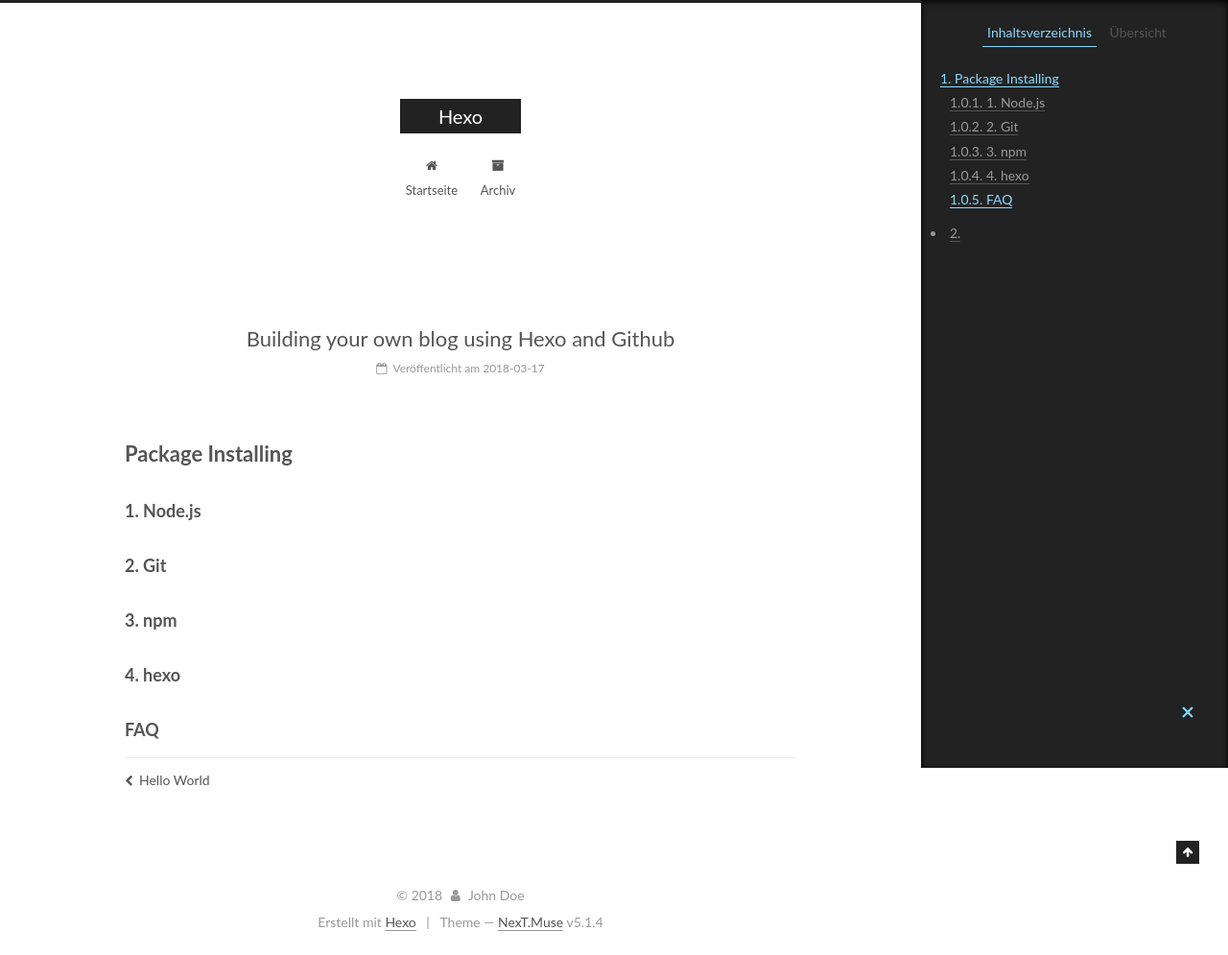
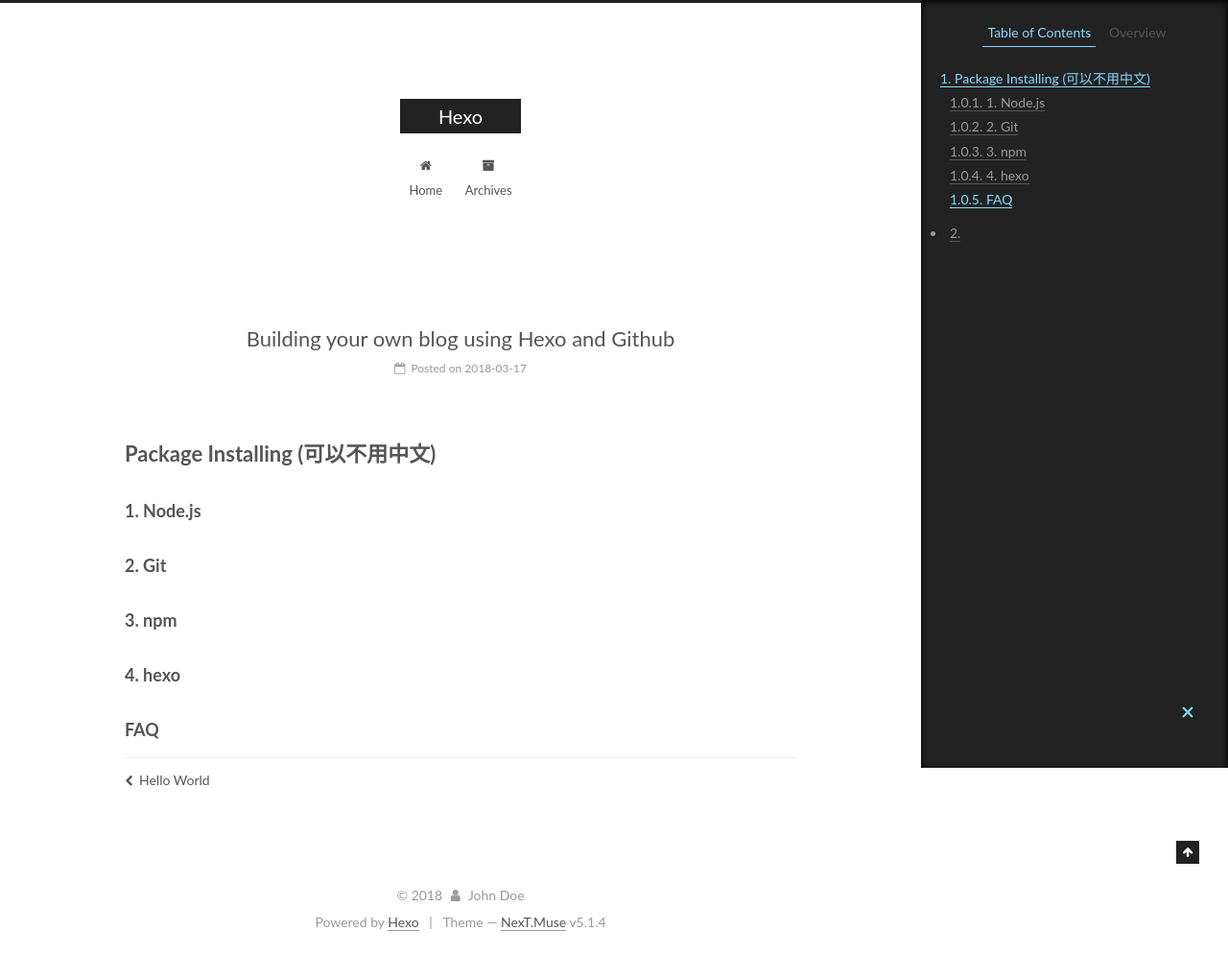
Before and after one commit to Qing-zhan/Qing-zhan.github.io, a plain HTML site: page 2018/03/17/Building-your-own-blog-using-Hexo-and-Github/index.html in a window 1280 px wide. Shown: the whole page at 96% size. Drawn offline with Linux system fonts and the light colour scheme.

Commit message:
Site updated: 2018-03-17 14:02:20

```diff
--- a/2018/03/17/Building-your-own-blog-using-Hexo-and-Github/index.html
+++ b/2018/03/17/Building-your-own-blog-using-Hexo-and-Github/index.html
@@ -79,16 +79,16 @@
 
 
 
-<meta name="description" content="Package Installing1. Node.js2. Git3. npm4. hexoFAQ">
+<meta name="description" content="Package Installing (可以不用中文)1. Node.js2. Git3. npm4. hexoFAQ">
 <meta property="og:type" content="article">
 <meta property="og:title" content="Building your own blog using Hexo and Github">
 <meta property="og:url" content="http://yoursite.com/2018/03/17/Building-your-own-blog-using-Hexo-and-Github/index.html">
 <meta property="og:site_name" content="Hexo">
-<meta property="og:description" content="Package Installing1. Node.js2. Git3. npm4. hexoFAQ">
-<meta property="og:updated_time" content="2018-03-17T05:48:01.260Z">
+<meta property="og:description" content="Package Installing (可以不用中文)1. Node.js2. Git3. npm4. hexoFAQ">
+<meta property="og:updated_time" content="2018-03-17T06:02:14.116Z">
 <meta name="twitter:card" content="summary">
 <meta name="twitter:title" content="Building your own blog using Hexo and Github">
-<meta name="twitter:description" content="Package Installing1. Node.js2. Git3. npm4. hexoFAQ">
+<meta name="twitter:description" content="Package Installing (可以不用中文)1. Node.js2. Git3. npm4. hexoFAQ">
 
 
 
@@ -184,7 +184,7 @@
 
               <i class="menu-item-icon fa fa-fw fa-home"></i> <br />
 
-            Startseite
+            Home
           </a>
         </li>
 
@@ -194,7 +194,7 @@
 
               <i class="menu-item-icon fa fa-fw fa-archive"></i> <br />
 
-            Archiv
+            Archives
           </a>
         </li>
 
@@ -258,7 +258,7 @@
                 <i class="fa fa-calendar-o"></i>
               </span>
 
-                <span class="post-meta-item-text">Veröffentlicht am</span>
+                <span class="post-meta-item-text">Posted on</span>
 
               <time title="Post created" itemprop="dateCreated datePublished" datetime="2018-03-17T13:44:11+08:00">
                 2018-03-17
@@ -298,7 +298,7 @@
 
 
 
-        <h1 id="Package-Installing"><a href="#Package-Installing" class="headerlink" title="Package Installing"></a>Package Installing</h1><h3 id="1-Node-js"><a href="#1-Node-js" class="headerlink" title="1. Node.js"></a>1. Node.js</h3><h3 id="2-Git"><a href="#2-Git" class="headerlink" title="2. Git"></a>2. Git</h3><h3 id="3-npm"><a href="#3-npm" class="headerlink" title="3. npm"></a>3. npm</h3><h3 id="4-hexo"><a href="#4-hexo" class="headerlink" title="4. hexo"></a>4. hexo</h3><h3 id="FAQ"><a href="#FAQ" class="headerlink" title="FAQ"></a>FAQ</h3><h1 id=""><a href="#" class="headerlink" title=" "></a> </h1>
+        <h1 id="Package-Installing-可以不用中文"><a href="#Package-Installing-可以不用中文" class="headerlink" title="Package Installing (可以不用中文)"></a>Package Installing (可以不用中文)</h1><h3 id="1-Node-js"><a href="#1-Node-js" class="headerlink" title="1. Node.js"></a>1. Node.js</h3><h3 id="2-Git"><a href="#2-Git" class="headerlink" title="2. Git"></a>2. Git</h3><h3 id="3-npm"><a href="#3-npm" class="headerlink" title="3. npm"></a>3. npm</h3><h3 id="4-hexo"><a href="#4-hexo" class="headerlink" title="4. hexo"></a>4. hexo</h3><h3 id="FAQ"><a href="#FAQ" class="headerlink" title="FAQ"></a>FAQ</h3><h1 id=""><a href="#" class="headerlink" title=" "></a> </h1>
 
     </div>
 
@@ -384,10 +384,10 @@
 
         <ul class="sidebar-nav motion-element">
           <li class="sidebar-nav-toc sidebar-nav-active" data-target="post-toc-wrap">
-            Inhaltsverzeichnis
+            Table of Contents
           </li>
           <li class="sidebar-nav-overview" data-target="site-overview-wrap">
-            Übersicht
+            Overview
           </li>
         </ul>
 
@@ -408,7 +408,7 @@
                 <a href="/archives/">
 
                   <span class="site-state-item-count">2</span>
-                  <span class="site-state-item-name">Artikel</span>
+                  <span class="site-state-item-name">posts</span>
                 </a>
               </div>
 
@@ -444,7 +444,7 @@
 
 
 
-              <div class="post-toc-content"><ol class="nav"><li class="nav-item nav-level-1"><a class="nav-link" href="#Package-Installing"><span class="nav-number">1.</span> <span class="nav-text">Package Installing</span></a><ol class="nav-child"><li class="nav-item nav-level-3"><a class="nav-link" href="#1-Node-js"><span class="nav-number">1.0.1.</span> <span class="nav-text">1. Node.js</span></a></li><li class="nav-item nav-level-3"><a class="nav-link" href="#2-Git"><span class="nav-number">1.0.2.</span> <span class="nav-text">2. Git</span></a></li><li class="nav-item nav-level-3"><a class="nav-link" href="#3-npm"><span class="nav-number">1.0.3.</span> <span class="nav-text">3. npm</span></a></li><li class="nav-item nav-level-3"><a class="nav-link" href="#4-hexo"><span class="nav-number">1.0.4.</span> <span class="nav-text">4. hexo</span></a></li><li class="nav-item nav-level-3"><a class="nav-link" href="#FAQ"><span class="nav-number">1.0.5.</span> <span class="nav-text">FAQ</span></a></li></ol></li></ol></li><li class="nav-item nav-level-1"><a class="nav-link" href="#"><span class="nav-number">2.</span> <span class="nav-text"> </span></a></li></ol></div>
+              <div class="post-toc-content"><ol class="nav"><li class="nav-item nav-level-1"><a class="nav-link" href="#Package-Installing-可以不用中文"><span class="nav-number">1.</span> <span class="nav-text">Package Installing (可以不用中文)</span></a><ol class="nav-child"><li class="nav-item nav-level-3"><a class="nav-link" href="#1-Node-js"><span class="nav-number">1.0.1.</span> <span class="nav-text">1. Node.js</span></a></li><li class="nav-item nav-level-3"><a class="nav-link" href="#2-Git"><span class="nav-number">1.0.2.</span> <span class="nav-text">2. Git</span></a></li><li class="nav-item nav-level-3"><a class="nav-link" href="#3-npm"><span class="nav-number">1.0.3.</span> <span class="nav-text">3. npm</span></a></li><li class="nav-item nav-level-3"><a class="nav-link" href="#4-hexo"><span class="nav-number">1.0.4.</span> <span class="nav-text">4. hexo</span></a></li><li class="nav-item nav-level-3"><a class="nav-link" href="#FAQ"><span class="nav-number">1.0.5.</span> <span class="nav-text">FAQ</span></a></li></ol></li></ol></li><li class="nav-item nav-level-1"><a class="nav-link" href="#"><span class="nav-number">2.</span> <span class="nav-text"> </span></a></li></ol></div>
 
 
           </div>
@@ -474,7 +474,7 @@
 </div>
 
 
-  <div class="powered-by">Erstellt mit  <a class="theme-link" target="_blank" href="https://hexo.io">Hexo</a></div>
+  <div class="powered-by">Powered by <a class="theme-link" target="_blank" href="https://hexo.io">Hexo</a></div>
 
 
 
```
Also changed, not shown: 2018/03/17/hello-world/index.html (+7 -7 lines), archives/2018/03/index.html (+6 -6 lines), archives/2018/index.html (+6 -6 lines), archives/index.html (+6 -6 lines), index.html (+7 -7 lines).
